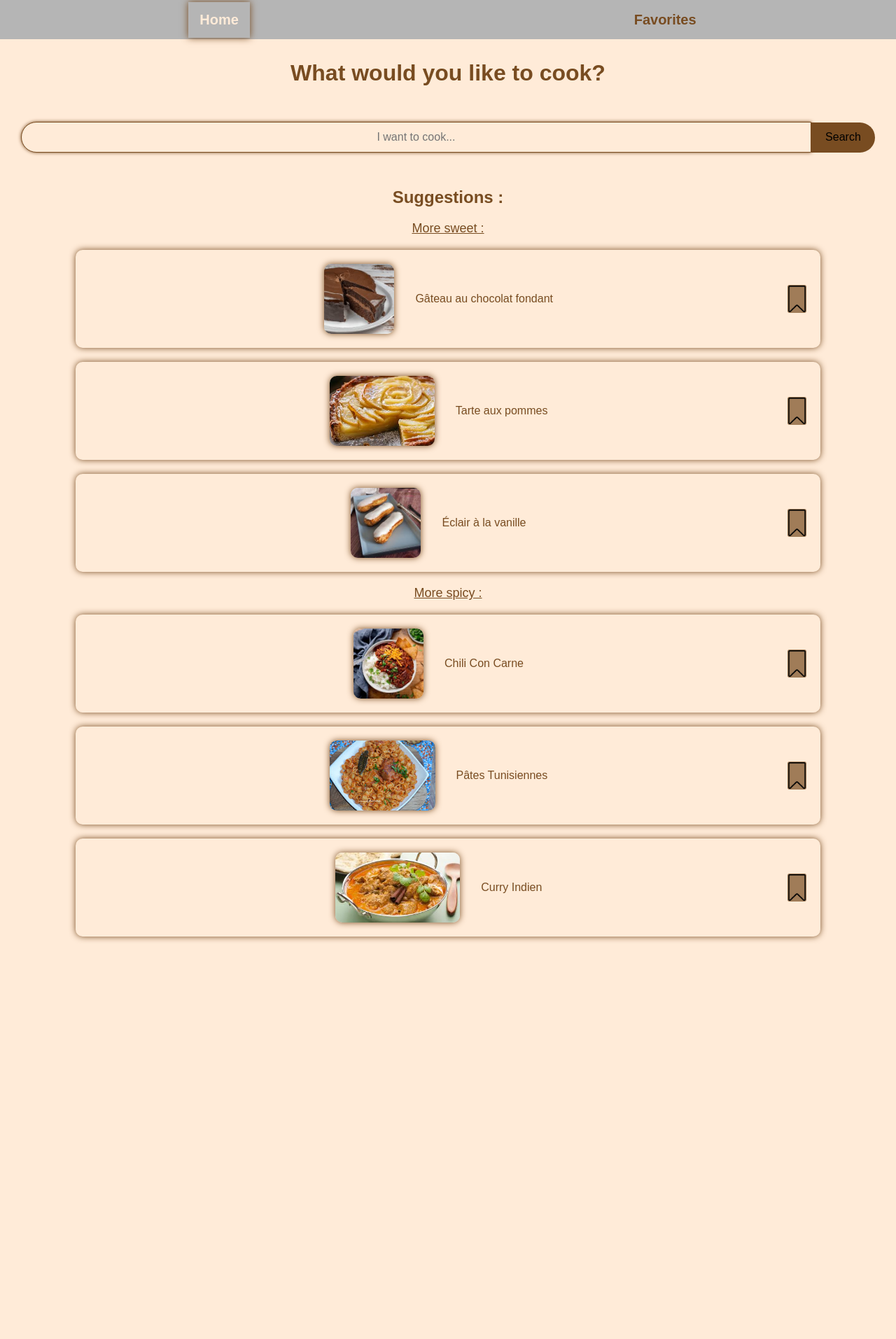
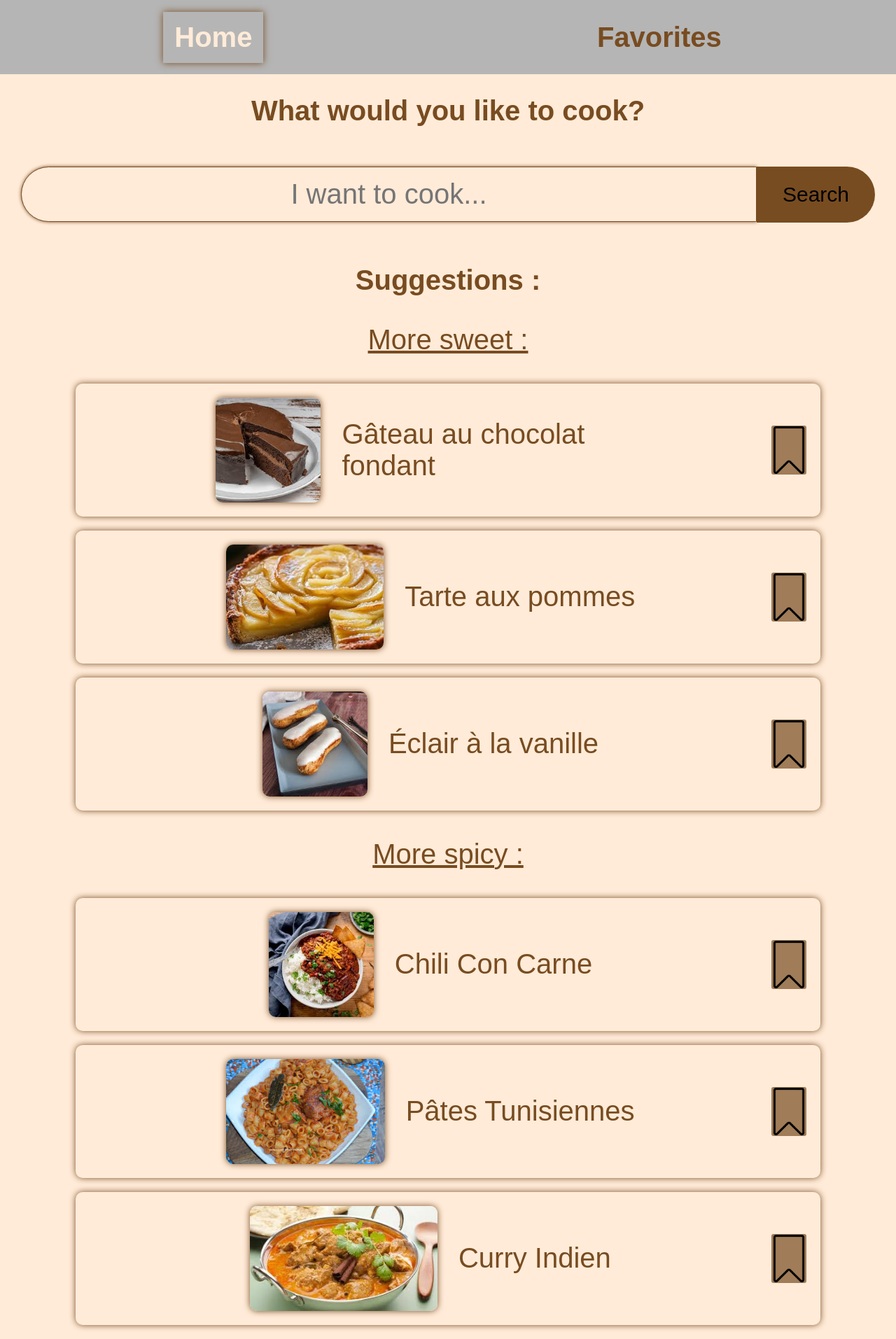
Before and after one commit to Anthony19-20/Anthony19-20, a PHP site: page / in a window 1280 px wide. Shown: the whole page at 70% size. Before the commit the page ends 1345 px from the top, so only its background shows below. Run offline with PHP 8.4, Linux system fonts and the light colour scheme.

Commit message:
Format Téléphone

```diff
--- a/Projet_Formation/css/style.css
+++ b/Projet_Formation/css/style.css
@@ -18,7 +18,7 @@ a {
 nav {
     border: 3px solid transparent;
     background-color: #b5b5b5;
-    height: 50px;
+    height: 100px;
 }
 
 nav>ul>li {
@@ -40,7 +40,7 @@ nav>ul>li>a {
     color: #784c21;
     text-align: center;
     padding: 14px 16px;
-    font-size: 20px;
+    font-size: 40px;
     font-weight: bold;
 }
 
@@ -63,8 +63,8 @@ form {
 }
 
 #cook {
-    height: 40px;
-    font-size: 16px;
+    height: 75px;
+    font-size: 40px;
     width: 100%;
     border: 1px solid #784c21;
     background-color: #ffebd8;
@@ -95,7 +95,7 @@ form {
 p {
     text-align: center;
     color: #784c21;
-    font-size: 18px;
+    font-size: 40px;
     text-decoration: underline;
 }
 
@@ -105,8 +105,8 @@ p {
 }
 
 .btn {
-    height: 43.5px;
-    font-size: 16px;
+    height: 80px;
+    font-size: 30px;
     border-radius: 8px;
     border: 1px solid transparent;
     padding: 0.6em 1.2em;
@@ -128,6 +128,18 @@ p {
 h1 {
     color: #784c21;
     margin-top: 30px;
+    font-size: 40px;
+}
+
+h2 {
+    color: #784c21;
+    margin-top: 30px;
+    font-size: 40px;
+}
+
+span {
+    color: #784c21;
+    font-size: 40px;
 }
 
 .recipe-card {
@@ -139,7 +151,7 @@ h1 {
     width: 80%;
     border-radius: 10px;
     box-shadow: 0 0 10px #784c21;
-    height: 100px;
+    height: 150px;
     background-color: #ffebd8;
 }
 
@@ -149,8 +161,8 @@ h1 {
 }
 
 .btn-2 {
-    height: 40px;
-    width: 27px;
+    height: 70px;
+    width: 50px;
     border: 1px solid transparent;
     background-color: #784d21b2;
     cursor: pointer;
@@ -171,7 +183,7 @@ h1 {
 
 .recipe-img {
     width: auto;
-    height: 100px;
+    height: 150px;
     border-radius: 10px;
     box-shadow: 0 0 10px #784c21;
     margin-right: 30px;
--- a/Projet_Formation/index.html
+++ b/Projet_Formation/index.html
@@ -4,7 +4,7 @@
 <head>
     <meta charset="UTF-8">
     <meta name="viewport" content="width=device-width, initial-scale=1.0">
-    <title>Accueil - My Recipe Book</title>
+    <title>Accueil</title>
     <link rel="stylesheet" href="./css/style.css">
     <script src="js/app.js" defer></script>
 </head>
```
